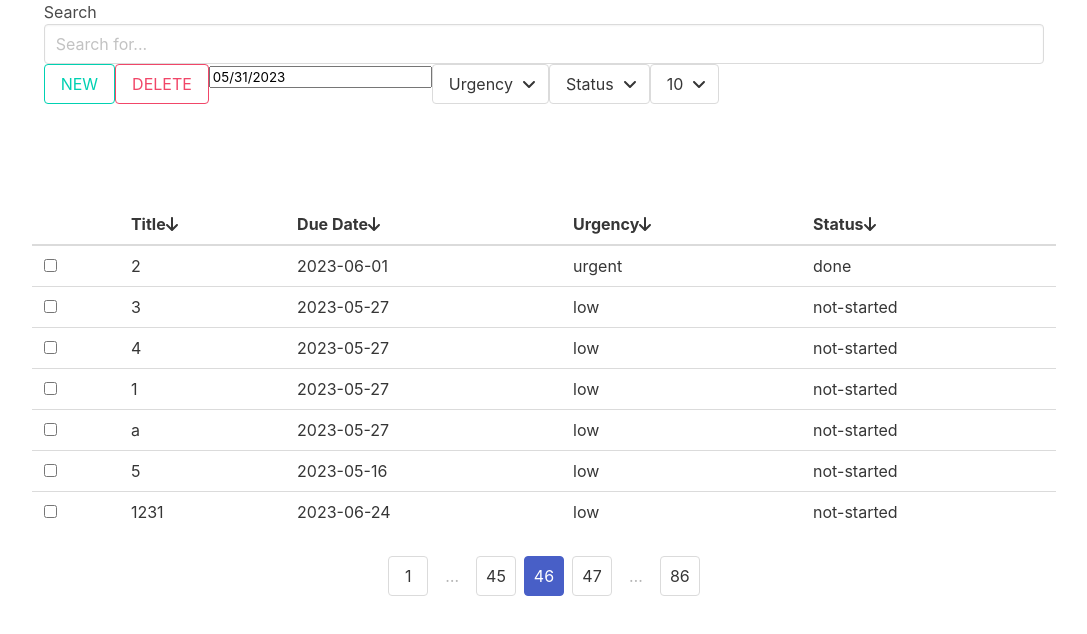
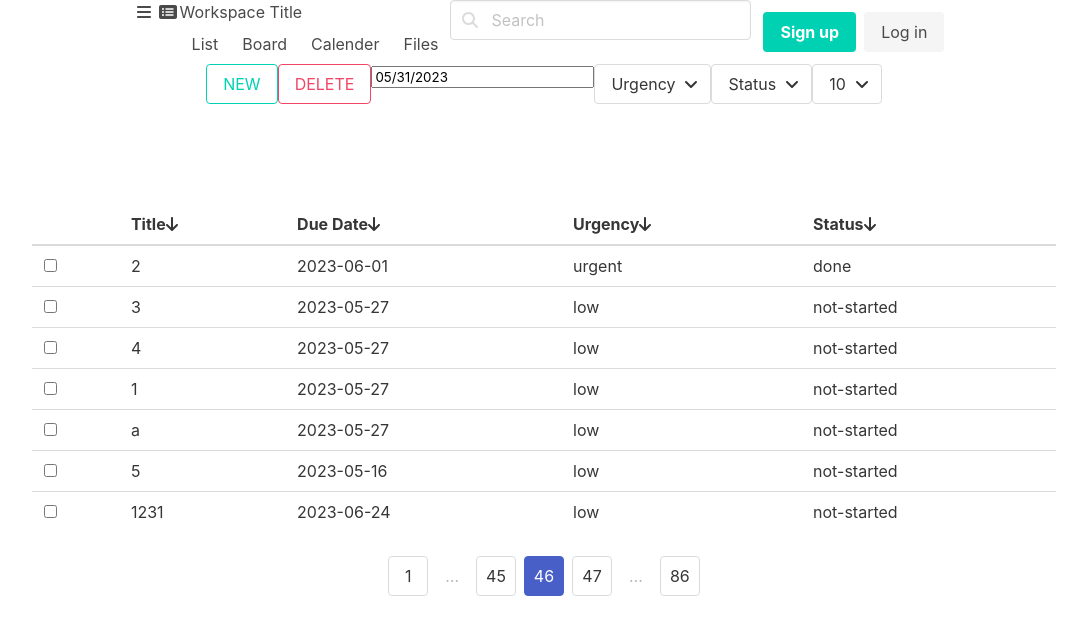
Before and after one commit to kiho2736/Todo-list-App, a React (Create React App) app: page / in a window 1280 px wide. Shown: the top 634 px of the page, without its empty margins (96-1183 px from the left). Built offline with nearby package versions, Linux system fonts and the light colour scheme; data requests are answered from the project's data file.

Commit message:
Add basic navbar

```diff
--- a/src/components/App.js
+++ b/src/components/App.js
@@ -2,6 +2,7 @@ import "./App.css";
 import { useEffect, useContext } from "react";
 import TodosContext from "../context/todos";
 
+import Nav from "./Nav";
 import TodoList from "./TodoList";
 import TodoActions from "./TodoActions";
 import TodoModal from "../modals/TodoModal";
@@ -15,6 +16,7 @@ function App() {
 
   return (
     <div className="main-container">
+      <Nav />
       <TodoModal />
       <TodoActions />
       <TodoList />
--- /dev/null
+++ b/src/components/Nav.js
@@ -0,0 +1,56 @@
+import { FontAwesomeIcon } from "@fortawesome/react-fontawesome";
+import {
+  faBars,
+  faRectangleList,
+  faMagnifyingGlass,
+} from "@fortawesome/free-solid-svg-icons";
+
+function Nav() {
+  return (
+    <nav className="navbar" role="navigation" aria-label="main navigation">
+      <div className="navbar-icons">
+        <span className="icon">
+          <FontAwesomeIcon icon={faBars} />
+        </span>
+
+        <span className="icon">
+          <FontAwesomeIcon icon={faRectangleList} />
+        </span>
+      </div>
+
+      <div id="navbarBasicExample" className="navbar-menu">
+        <div className="navbar-links">
+          <div className="workspace-title">Workspace Title</div>
+          <div className="navbar-start">
+            <a className="navbar-item">List</a>
+            <a className="navbar-item">Board</a>
+            <a className="navbar-item">Calender</a>
+            <a className="navbar-item">Files</a>
+          </div>
+        </div>
+
+        <div className="navbar-search field">
+          <p className="control has-icons-left">
+            <input className="input" type="password" placeholder="Search" />
+            <span className="icon is-small is-left">
+              <FontAwesomeIcon icon={faMagnifyingGlass} />
+            </span>
+          </p>
+        </div>
+
+        <div className="navbar-end">
+          <div className="navbar-item">
+            <div className="buttons">
+              <a className="button is-primary">
+                <strong>Sign up</strong>
+              </a>
+              <a className="button is-light">Log in</a>
+            </div>
+          </div>
+        </div>
+      </div>
+    </nav>
+  );
+}
+
+export default Nav;
--- a/src/components/TodoActions.js
+++ b/src/components/TodoActions.js
@@ -70,8 +70,7 @@ function TodoActions() {
 
   return (
     <div className="action-container">
-      <label htmlFor="">Search</label>
-      <input className="input" type="text" placeholder="Search for..."></input>
+
       <button
         className="button is-primary is-outlined"
         onClick={handleNewClick}
```
